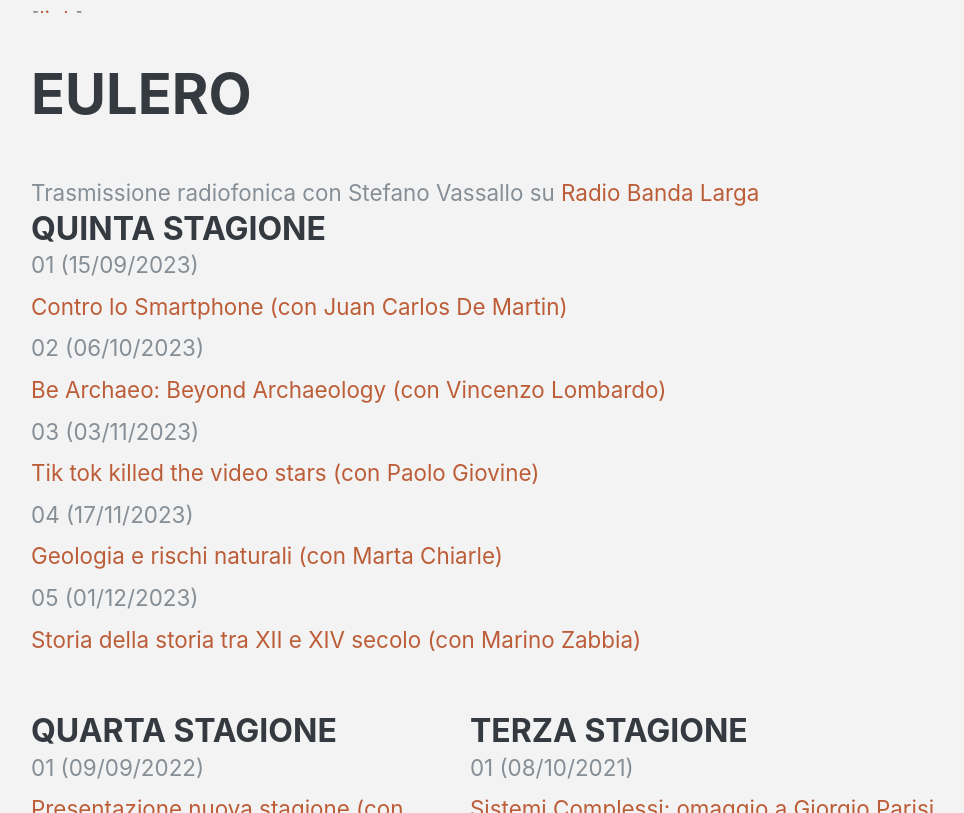
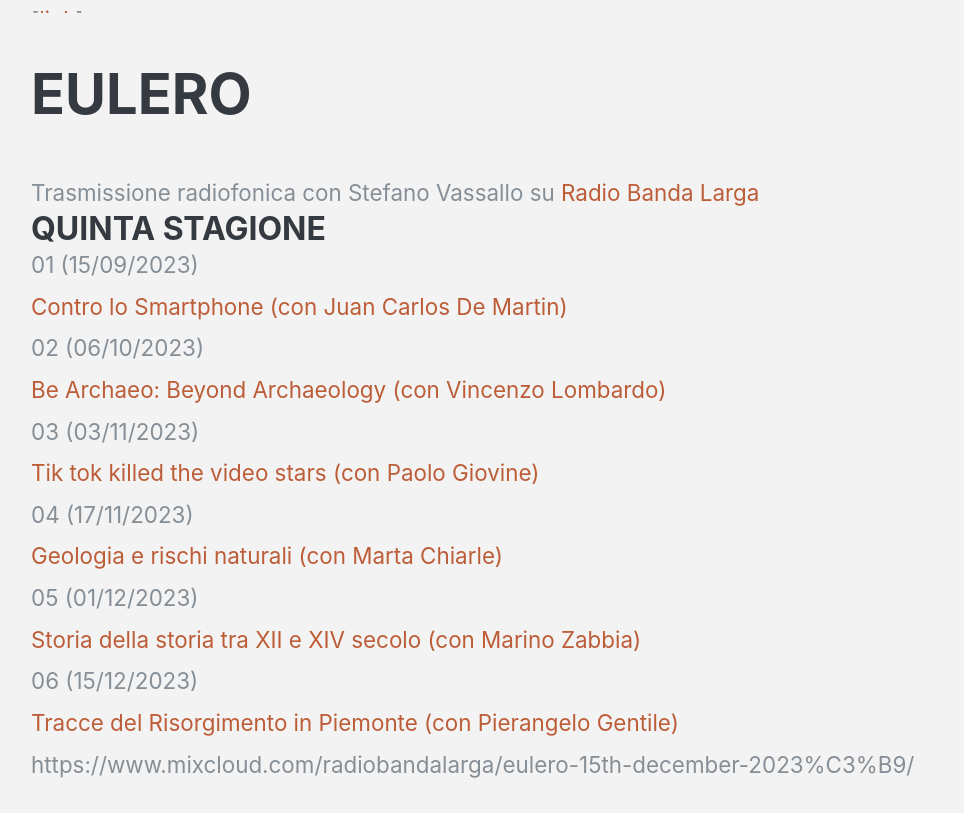
Before and after one commit to giaruffo/giaruffo.github.io, a plain HTML site: page index.html in a window 1280 px wide. Shown: the part 4792-5605 px from the top of the page, without its empty margins (289-1253 px from the left). Drawn offline with nearby package versions, Linux system fonts and the light colour scheme; a web font is replaced by a local one.

Commit message:
update eulero

```diff
--- a/index.html
+++ b/index.html
@@ -54,7 +54,6 @@
 				<li class="nav-item">
 					<a class="nav-link js-scroll-trigger" href="#research">Research</a>
 				</li>
-
 				<li class="nav-item">
 					<a class="nav-link js-scroll-trigger" href="#talks">Talks</a>
 				</li>
@@ -616,8 +615,14 @@
 						04 (17/11/2023) <a class="nav-link js-scroll-trigger" href="https://www.mixcloud.com/radiobandalarga/eulero-17th-november-2023/">Geologia e rischi naturali (con Marta Chiarle)</a>
 					</li>
 					<li class="nav-item">
-						05 (01/12/2023) <a class="nav-link js-scroll-trigger" href="">Storia della storia tra XII e XIV secolo (con Marino Zabbia)</a>
+						05 (01/12/2023) <a class="nav-link js-scroll-trigger" href="https://www.mixcloud.com/radiobandalarga/eulero-1st-december-2023/">Storia della storia tra XII e XIV secolo (con Marino Zabbia)</a>
 					</li>
+					<li class="nav-item">
+						06 (15/12/2023) <a class="nav-link js-scroll-trigger" href="https://www.mixcloud.com/radiobandalarga/eulero-15th-december-2023%C3%B9/">Tracce del Risorgimento in Piemonte (con Pierangelo Gentile)</a>
+
+					</li>
+
+					https://www.mixcloud.com/radiobandalarga/eulero-15th-december-2023%C3%B9/
 				</ul>
 			</div>
 		</div>
```
